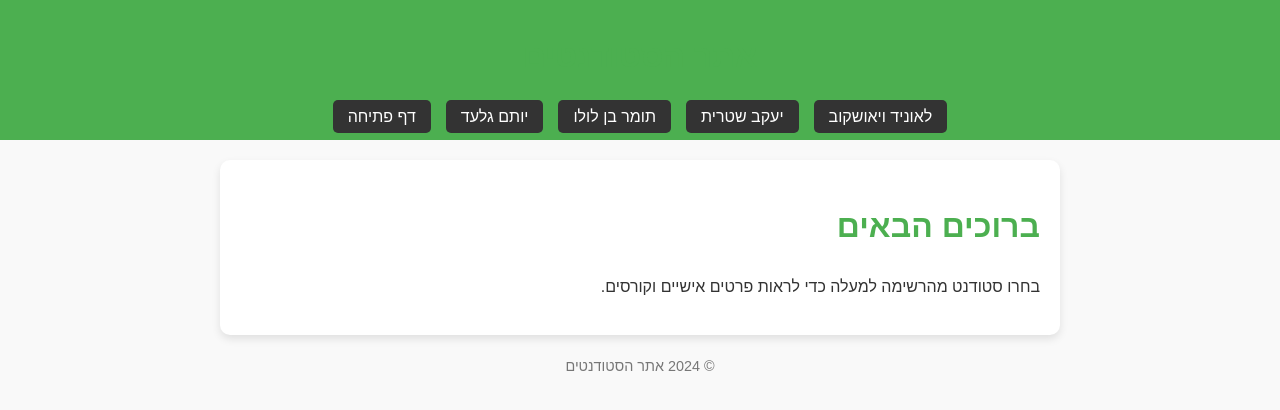
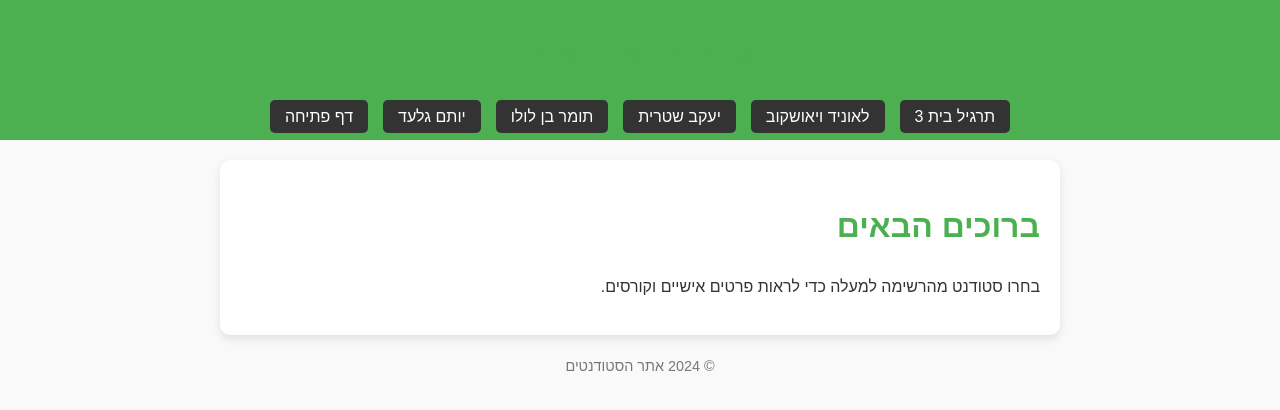
Before and after one commit to MrLegiongame/Royal-Searchers, a plain HTML site: page index.html in a window 1280 px wide. Drawn offline with Linux system fonts and the light colour scheme.

Commit message:
Update index.html

```diff
--- a/index.html
+++ b/index.html
@@ -16,6 +16,7 @@
 				<li><a href="student2.html">תומר בן לולו</a></li>
 				<li><a href="student3.html">יעקב שטרית</a></li>
 				<li><a href="student4.html">לאוניד ויאושקוב</a></li>
+				<li><a href="homework3.html">תרגיל בית 3</a></li>
 			</ul>
 		</nav>
     </header>
```
Lines whose indentation alone changed are shown as unchanged.
